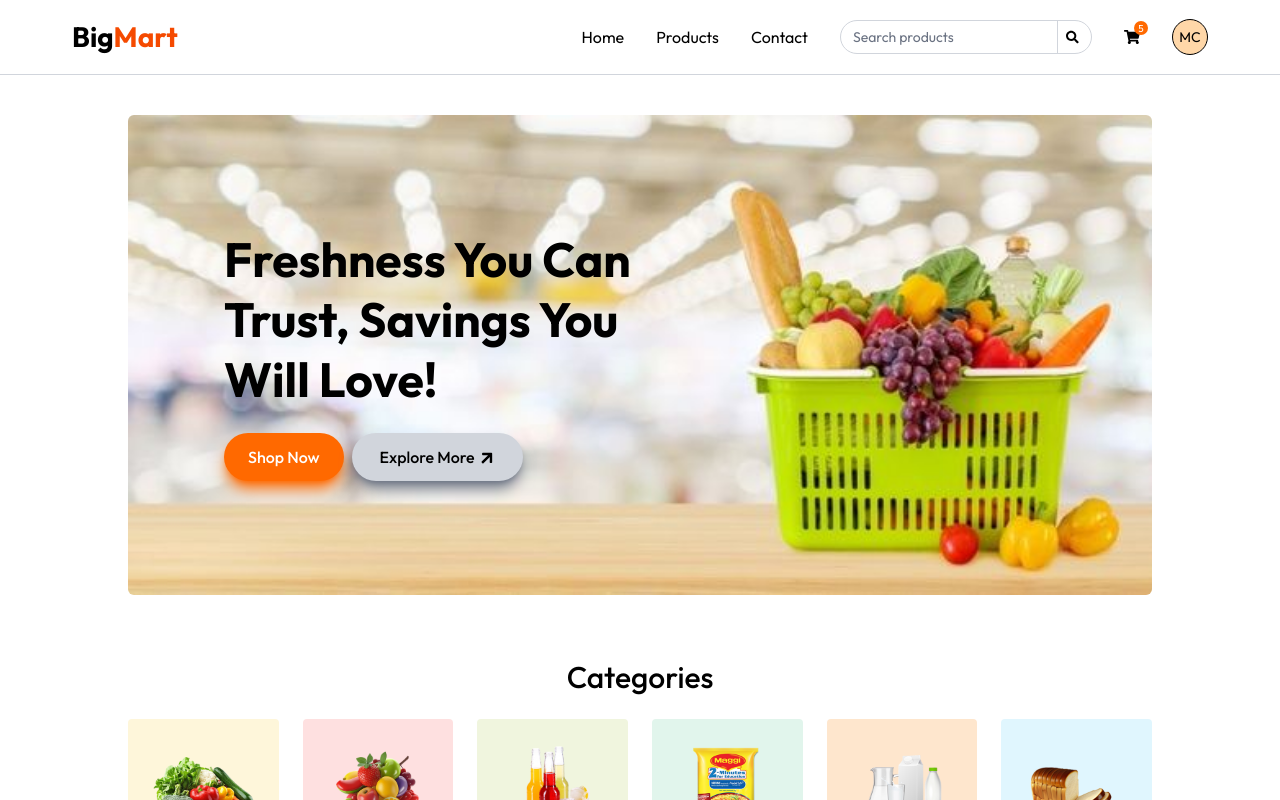
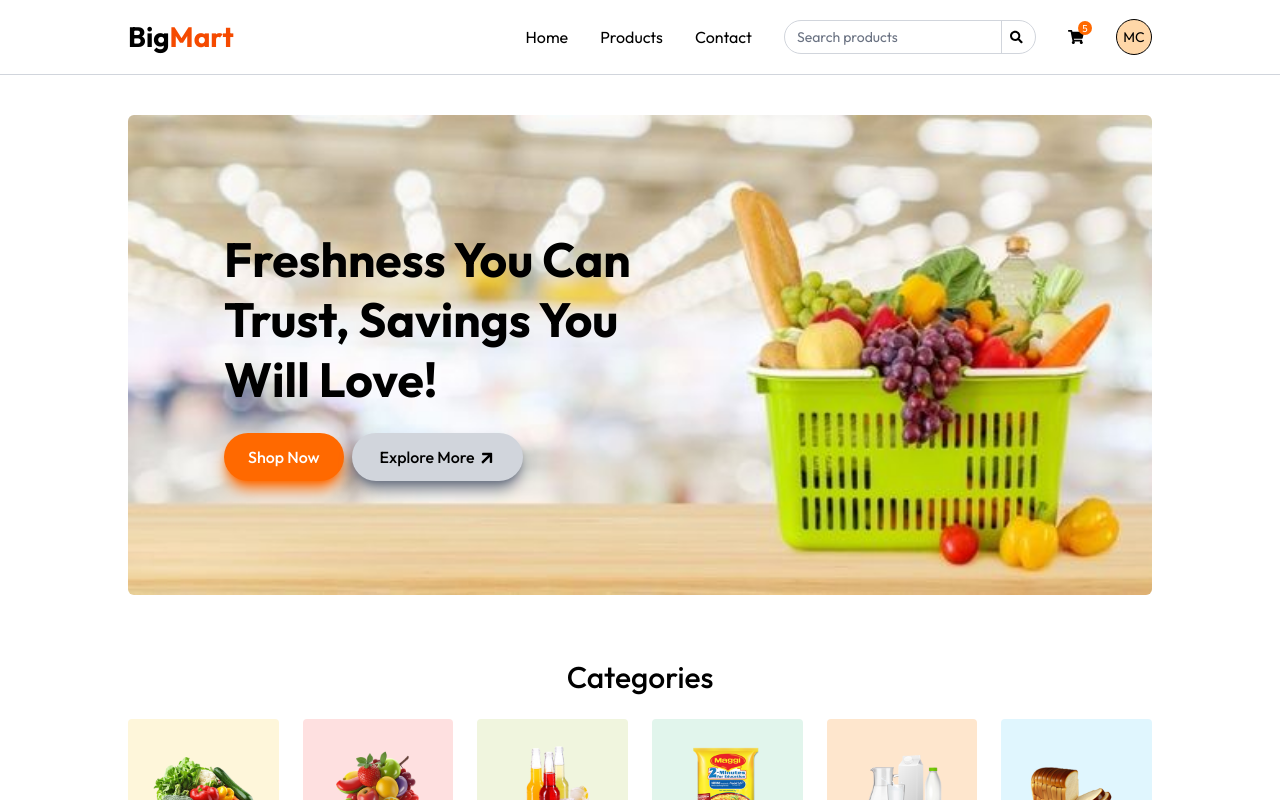
Before and after one commit to mukeshchau407/Grocery-Market, a React (Vite) app in the folder Frontend/: page / in a window 1280 px wide. Shown: the top 800 px of the page. Built offline with nearby package versions, Linux system fonts and the light colour scheme.

Commit message:
initial commit

```diff
--- a/Frontend/src/components/Navbar.jsx
+++ b/Frontend/src/components/Navbar.jsx
@@ -16,7 +16,7 @@
     Navigate("/");
   };
   return (
-    <nav className="flex items-center justify-between px-6 md:px-16 lg:px-24 xl:px-18 py-4 border-b border-gray-300 bg-white sticky top-0 z-50 transition-all">
+    <nav className="flex items-center justify-between px-6 md:px-16 lg:px-24 xl:px-32 py-4 border-b border-gray-300 bg-white sticky top-0 z-50 transition-all">
       <NavLink to="/" onClick={() => setOpen(false)}>
         {/* <img
           className="h-9"
```
